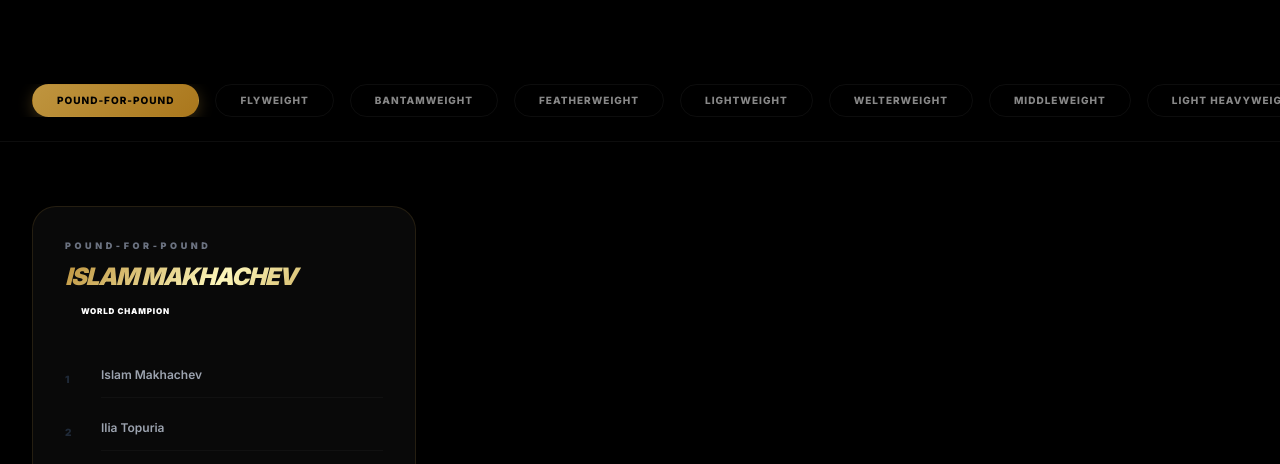
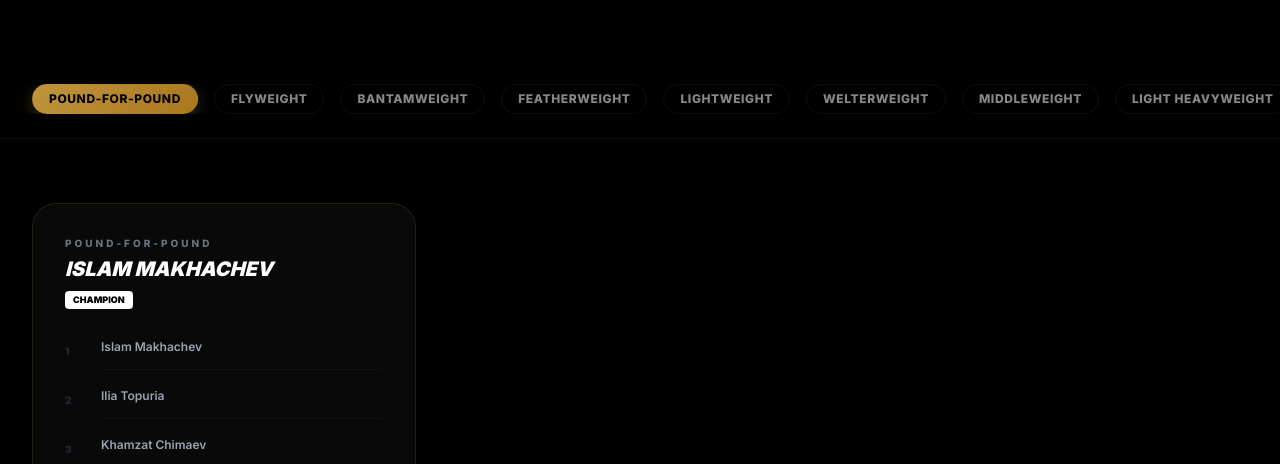
Before and after one commit to devangguptaofficial-stack/champions-global, a plain HTML site: page index.html in a window 1280 px wide. Shown: the part 323-787 px from the top of the page. Drawn offline with nearby package versions, Linux system fonts and the light colour scheme.

Commit message:
Update index.html

```diff
--- a/index.html
+++ b/index.html
@@ -213,7 +213,7 @@
 
             weights.forEach(w => {
                 const btn = document.createElement('button');
-                btn.className = `weight-pill px-6 py-2 rounded-full text-[10px] font-bold uppercase tracking-widest ${currentWeight === w ? 'active' : ''}`;
+                btn.className = `weight-pill px-4 py-1.5 rounded-full text-xs font-bold uppercase tracking-wider ${currentWeight === w ? 'active' : ''}`;
                 btn.innerText = w;
                 btn.onclick = () => {
                     currentWeight = w;
@@ -252,17 +252,16 @@
             const card = document.createElement('div');
             card.className = "glass-card rounded-3xl p-8 animate-slide-up";
 
-            let html = `
-                <div class="mb-10">
-                    <h3 class="text-[9px] uppercase tracking-[0.4em] text-gray-500 font-black mb-3">${title}</h3>
-                    <h2 class="text-2xl font-black italic gold-gradient-text uppercase tracking-tighter leading-none">${champ}</h2>
-                    <div class="mt-4 inline-flex items-center gap-2">
-                        <span class="w-2 h-2 rounded-full bg-gold-primary animate-pulse"></span>
-                        <span class="text-[8px] text-gold-primary font-black uppercase tracking-widest">World Champion</span>
-                    </div>
-                </div>
-                <div class="space-y-4">
-            `;
+         let html = `
+    <div class="flex justify-between items-start mb-6">
+        <div>
+            <h3 class="text-[10px] uppercase tracking-[0.3em] text-gray-500 font-bold mb-1">${title}</h3>
+            <h2 class="text-xl font-black premium-gradient italic uppercase">${champ}</h2>
+            <span class="text-[9px] bg-white text-black px-2 py-0.5 rounded font-black uppercase mt-2 inline-block">Champion</span>
+        </div>
+    </div>
+    <div class="space-y-3">
+`;
 
             list.forEach((name, idx) => {
                 html += `
```
